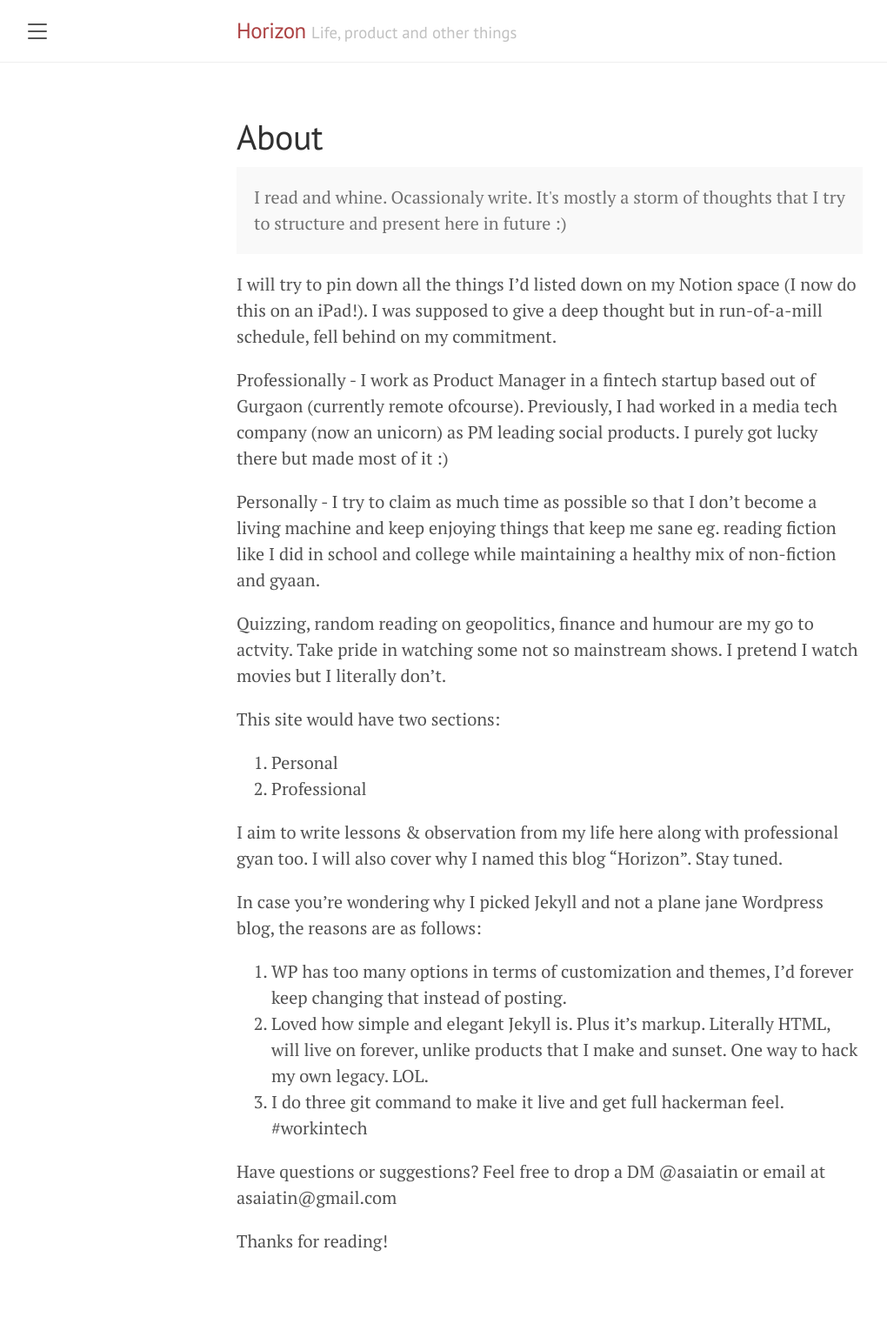
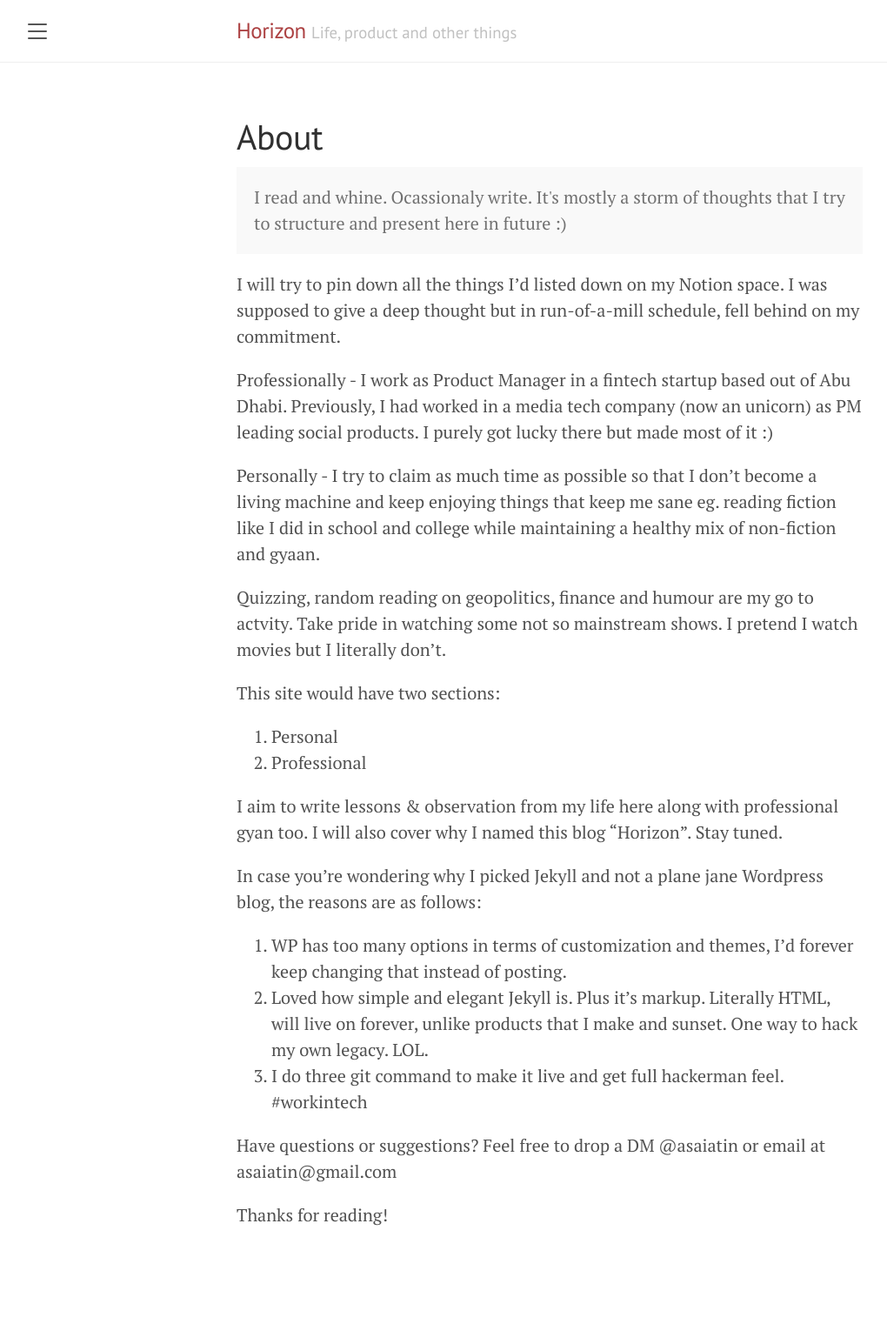
Before and after one commit to asaiatin/asaiatin.github.io, a Jekyll site: the page built from about.md, in a window 1280 px wide. Shown: the whole page at 87% size, without its empty margins (8-1028 px from the left). Built offline with Jekyll 4.4.1, drawn with Linux system fonts in a browser that asks for light colours; after the commit the page ends 1492 px from its top, so only the background shows below that.

Commit message:
Update about.md
Location update.

```diff
--- a/about.md
+++ b/about.md
@@ -7,9 +7,9 @@ title: About
   I read and whine. Ocassionaly write. It's mostly a storm of thoughts that I try to structure and present here in future :)
 </p>
 
-I will try to pin down all the things I'd listed down on my Notion space (I now do this on an iPad!). I was supposed to give a deep thought but in run-of-a-mill schedule, fell behind on my commitment.
+I will try to pin down all the things I'd listed down on my Notion space. I was supposed to give a deep thought but in run-of-a-mill schedule, fell behind on my commitment.
 
-Professionally - I work as Product Manager in a fintech startup based out of Gurgaon (currently remote ofcourse). Previously, I had worked in a media tech company (now an unicorn) as PM leading social products. I purely got lucky there but made most of it :)
+Professionally - I work as Product Manager in a fintech startup based out of Abu Dhabi. Previously, I had worked in a media tech company (now an unicorn) as PM leading social products. I purely got lucky there but made most of it :)
 
 Personally - I try to claim as much time as possible so that I don't become a living machine and keep enjoying things that keep me sane eg. reading fiction like I did in school and college while maintaining a healthy mix of non-fiction and gyaan.
 
```
